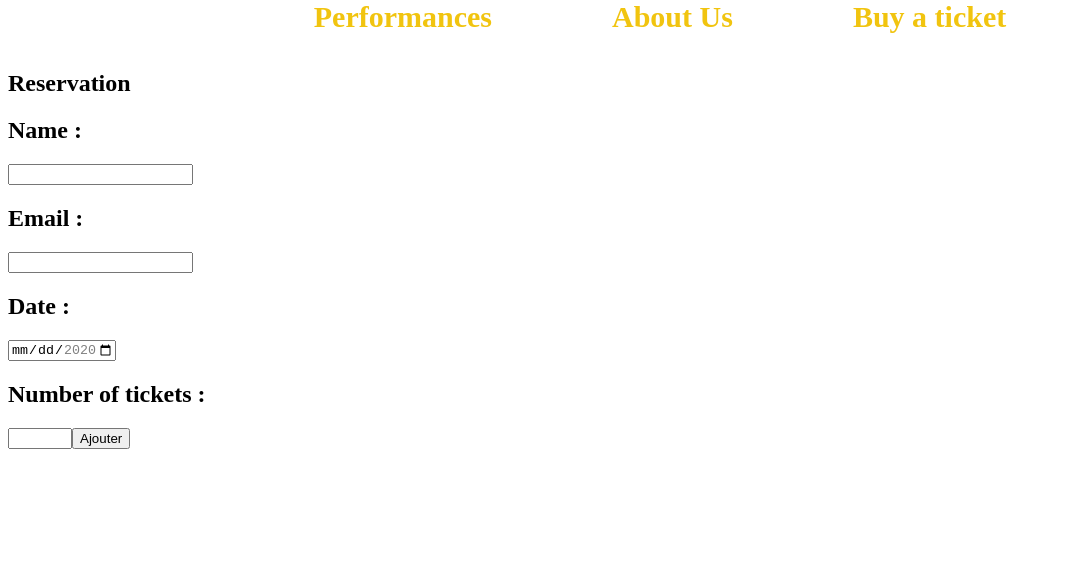
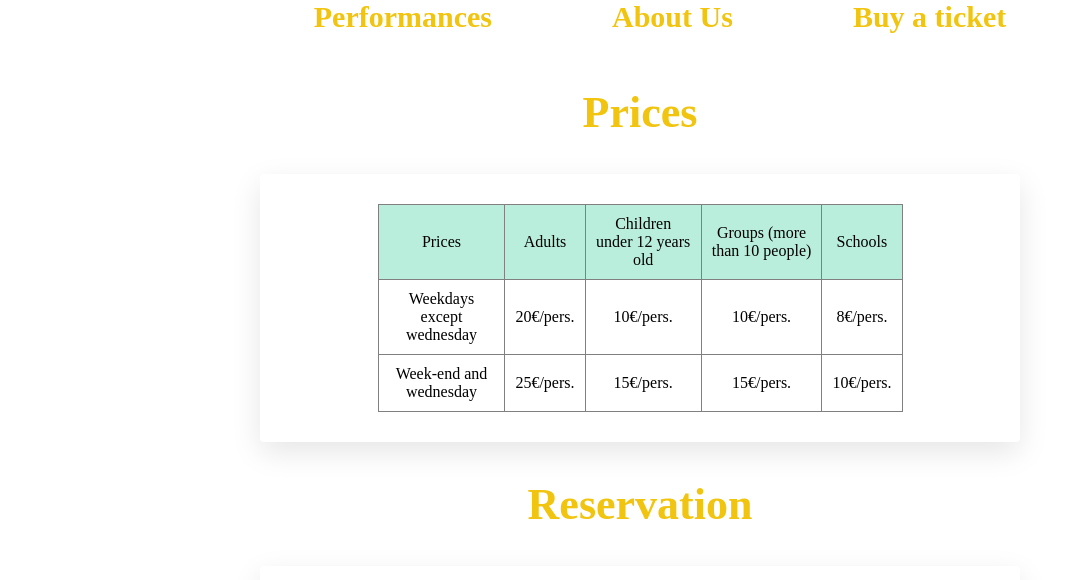
Before and after one commit to amoignet/wildCircusChecpoint4, an Angular app in the folder wildCircus/: page /reservation in a window 1280 px wide. Shown: the part 193-773 px from the top of the page, without its empty margins (0-1067 px from the left). Built offline with nearby package versions, Linux system fonts and the light colour scheme.

Commit message:
feat: add some html and css

```diff
--- a/wildCircus/src/app/pages/about-us/about-us.component.html
+++ b/wildCircus/src/app/pages/about-us/about-us.component.html
@@ -1,2 +1,31 @@
 <app-header></app-header>
-<p>about-us works!</p>
+<section id="AboutUs">
+  <h2>About Us</h2>
+
+  <div class="about_us">
+    <p>
+      Welcome in the fantastic world of the <strong> Wild Circus!</strong><br />
+      Come with us for an amazing show, take your place to live a magic dream
+      and find happiness.<br />
+      We are a famous Circus Company since 2014, we made our first show in La
+      Loupe and now our success has allowed us to create 12 other Circuses in
+      France and 6 in other European's Country.<br />
+      Don't wait any longer and join us.
+    </p>
+    <img
+      id="group"
+      src="http://vanille63.v.a.pic.centerblog.net/o/f603ed1f.jpg"
+      alt="group"
+    />
+  </div>
+
+  <iframe
+    src="https://www.google.com/maps/embed?pb=!1m18!1m12!1m3!1d2829.0301875504165!2d-0.5630998844633089!3d44.84131857909848!2m3!1f0!2f0!3f0!3m2!1i1024!2i768!4f13.1!3m3!1m2!1s0xd5527cba74d1bdf%3A0xb92bcdcad0920688!2sWild%20Code%20School%2C%20Formation%20d%C3%A9veloppeur%20web%20%26%20data%20analyst!5e0!3m2!1sfr!2sfr!4v1580379944748!5m2!1sfr!2sfr"
+    width="400"
+    height="400"
+    frameborder="0"
+    style="border:0;"
+    allowfullscreen="100%"
+  >
+  </iframe>
+</section>
--- a/wildCircus/src/app/pages/about-us/about-us.component.scss
+++ b/wildCircus/src/app/pages/about-us/about-us.component.scss
@@ -0,0 +1,22 @@
+/* About us */
+h2 {
+  font-family: "Amatic SC";
+  color: #f1c40f;
+  font-weight: bold;
+  text-align: center;
+  font-size: 44px;
+}
+
+#AboutUs {
+  background-color: #e6e6fa;
+ }
+
+ .about_us {
+  display: flex;
+  flex-direction: row;
+ }
+
+ #group {
+  width: 35%;
+  height: auto;
+ }
--- a/wildCircus/src/app/pages/admin/admin.component.html
+++ b/wildCircus/src/app/pages/admin/admin.component.html
@@ -3,6 +3,12 @@
 
 <div *ngFor="let user of users">
   <ul>{{user.name}} </ul>
-  <ul>{{user.email}} </ul>
+  <ul>{{user.email}}</ul>
   <button (click)="delete(user.id)" (click)="refresh()">Delete this reservation</button>
 </div>
+
+<div *ngFor="let ticket of tickets">
+  <ul>{{ticket.date}}</ul>
+  <ul>{{ticket.number}}</ul>
+  <button (click)="delete(ticket.id)" (click)="refresh()">Delete this reservation</button>
+</div>
--- a/wildCircus/src/app/pages/admin/admin.component.ts
+++ b/wildCircus/src/app/pages/admin/admin.component.ts
@@ -1,6 +1,9 @@
 import { UserClass } from './../../shared/models/user-class';
 import { Component, OnInit } from '@angular/core';
 import { ReservationService } from '../../shared/services/reservation.service';
+import { TicketService } from '../../shared/services/ticket.service';
+import { TicketClass } from '../../shared/models/ticket-class';
+
 
 @Component({
   selector: 'app-admin',
@@ -10,18 +13,25 @@ import { ReservationService } from '../../shared/services/reservation.service';
 export class AdminComponent implements OnInit {
 
   private users: UserClass[] = [];
+  private tickets: TicketClass[] = [];
 
-  constructor(private reservationService: ReservationService) { }
+  constructor(private reservationService: ReservationService, private ticketService: TicketService) { }
 
   ngOnInit() {
     this.reservationService.getUsers()
     .subscribe(response => this.users = response);
+    this.ticketService.getTicket()
+    .subscribe(data => this.tickets = data);
   }
 
   delete(id: number) {
     this.reservationService.deleteAUser(id)
     .subscribe(response => (this.users.splice(id, 1)));
+    this.ticketService.deleteATicket(id)
+    .subscribe(data => (this.tickets.splice(id, 1)));
   }
+
+
 
   refresh(): void {
     window.location.reload();
--- a/wildCircus/src/app/pages/home/home.component.html
+++ b/wildCircus/src/app/pages/home/home.component.html
@@ -1 +1,27 @@
 <app-header></app-header>
+<img id="main_picture" src="https://www.cirquedusoleil.com/-/media/cds/images/shows/corteo/featured_hero/corteo-hero.jpg?db=web&la=fr&vs=1&hash=3D48E6C471EB216969FE62AEC3AE8438F479FEF6" alt="wild-circus-image"/>
+
+    <section id="Performances">
+      <h2>Performances</h2>
+
+      <ul id="performances">
+
+        <li>
+            <img src="http://3.bp.blogspot.com/-Te_StOAEEOE/ThdFlBUxcQI/AAAAAAAAD_M/qTX4dklhkaQ/s1600/270826_1819808016004_1264274536_31732729_7447883_n.jpg" alt="laugh" />
+            <h3>Laugh</h3>
+            <p>As an adult, come and discover our irresistible clowns, between practical jokes and pranks let yourself be carried away by their joy and fall back into childhood.</p>
+         </li>
+
+         <li>
+           <img src="https://i0.wp.com/www.zoomsurlille.fr/wp-content/uploads/2017/02/cirque_arlette_gruss2017_03.jpg" alt="dream" />
+            <h3>Dream</h3>
+            <p>Let yourself be carried away in a world where the real and the imaginary are one, in the company of our talented magicians, discover a wonderful world limited only by your imagination.</p>
+         </li>
+
+         <li>
+            <img src="https://images.sudouest.fr/2016/01/14/57e1011166a4bde778c6eb54/default/1000/les-chevaux-du-cirque-arlette-gruss.jpg" alt="marvel_at" />
+            <h3>Marvel at</h3>
+            <p>Tame the untameable in the company of our tamers, between roar and razor-sharp claws, watch these fierce felines turn into sweet kittens.</p>
+         </li>
+      </ul>
+    </section>
--- a/wildCircus/src/app/pages/home/home.component.scss
+++ b/wildCircus/src/app/pages/home/home.component.scss
@@ -0,0 +1,54 @@
+h2 {
+  font-family: "Amatic SC";
+  color: #f1c40f;
+  font-weight: bold;
+  text-align: center;
+  font-size: 44px;
+}
+
+#main_picture {
+  height: auto;
+  width: 100%;
+}
+
+section {
+  padding: 25px 50px 25px 50px;
+}
+
+/* performances */
+#performances {
+  display: flex;
+  flex-direction: row;
+}
+
+li {
+  list-style-type: none;
+  margin: 5px;
+  display: flex;
+  flex-direction: column;
+  align-items: center;
+}
+
+li img {
+  width: 250px;
+  height: auto;
+}
+
+li h3 {
+  text-align: center;
+}
+
+/* About us */
+#AboutUs {
+  background-color: #e6e6fa;
+}
+
+.about_us {
+  display: flex;
+  flex-direction: row;
+}
+
+#group {
+  width: 35%;
+  height: auto;
+}
--- a/wildCircus/src/app/pages/reservation/reservation.component.html
+++ b/wildCircus/src/app/pages/reservation/reservation.component.html
@@ -1,24 +1,61 @@
 
 <app-header></app-header>
+
+<h2>Prices</h2>
+
+<div class="card-white">
+
+  <table >
+    <thead>
+      <tr>
+        <td>Prices</td>
+        <td>Adults</td>
+        <td>Children under 12 years old</td>
+        <td>Groups (more than 10 people)</td>
+        <td>Schools</td>
+      </tr>
+    </thead>
+    <tbody>
+      <tr>
+        <td>Weekdays except wednesday</td>
+        <td>20€/pers.</td>
+        <td>10€/pers.</td>
+        <td>10€/pers.</td>
+        <td>8€/pers.</td>
+      </tr>
+    </tbody>
+    <tfoot>
+      <tr>
+        <td>Week-end and wednesday</td>
+        <td>25€/pers.</td>
+        <td>15€/pers.</td>
+        <td>15€/pers.</td>
+        <td>10€/pers.</td>
+      </tr>
+    </tfoot>
+  </table>
+
+</div>
+
 <h2>Reservation</h2>
 
 <form (submit)="myForm.valid && createReservation()" #myForm="ngForm" class="card-white text-center">
 
-<h2>Name :</h2>
+<h3>Name :</h3>
 <input type="text" [(ngModel)]="user.name" name="name" #nameRef=ngModel required>
 <div *ngIf="nameRef?.errors?.required && myForm.submitted">the Name field is required</div>
 
-<h2>Email :</h2>
+<h3>Email :</h3>
 <input type="email" [(ngModel)]="user.email" name="email" #emailRef=ngModel required>
 <div *ngIf="emailRef?.errors?.required && myForm.submitted">the Email field is required</div>
 
-<h2>Date :</h2>
-<input type="date" value="2020-01-31" min="2020-01-01" max="2020-12-31" [(ngModel)]="ticket.date" name="date" #dateRef=ngModel required>
+<h3>Date :</h3>
+<input type="date" value="yyyy-mm--jj" min="2020-01-01" max="2020-12-31" [(ngModel)]="ticket.date" name="date" #dateRef=ngModel required>
 <div *ngIf="dateRef?.errors?.required && myForm.submitted">the date field is required</div>
 
-<h2>Number of tickets :</h2>
+<h3>Number of tickets :</h3>
 <input type="number"   min="1" max="100" [(ngModel)]="ticket.number" name="number" #numberRef=ngModel required>
-<div *ngIf="numberRef?.errors?.required && myForm.submitted">the Number of tickets field is required</div>
+<!-- <div *ngIf="numberRef?.errors?.required && myForm.submitted">the Number of tickets field is required</div> -->
 
   <button type="submit">Ajouter</button>
 
--- a/wildCircus/src/app/pages/reservation/reservation.component.scss
+++ b/wildCircus/src/app/pages/reservation/reservation.component.scss
@@ -0,0 +1,68 @@
+h2 {
+  font-family: "Amatic SC";
+  color: #f1c40f;
+  font-weight: bold;
+  text-align: center;
+  font-size: 44px;
+}
+
+//table
+table {
+  border-collapse: collapse;
+  width: 75%;
+  border: 1px solid gray;
+  margin: auto;
+  text-align: center;
+ }
+
+thead {
+ background-color: #baeedc;
+}
+
+td {
+  border: 1px solid gray;
+  padding: 10px;
+}
+
+//forms
+
+body {
+  background-color: rgb(230,230,230);
+  color: rgb(40,40,40);
+  font-weight: lighter;
+}
+
+  h2 {
+    text-align: center;
+  }
+
+.card-white {
+  background: white;
+  padding: 30px;
+  border-radius: 4px;
+  box-shadow: 0 10px 30px rgba(0,0,0,0.1);
+  width: 700px;
+  margin: 24px auto;
+  display: flex;
+  flex-direction: column;
+
+}
+
+.text-center {
+  text-align: center;
+}
+
+input {
+  width: 30%;
+  margin: 0 auto;
+  border-radius: 4px;
+}
+
+button {
+  width: 30%;
+  margin-top: 30;
+  border-radius: 4px;
+  padding: 2%;
+  background-color: transparent;
+  margin:  20px auto 0 auto;
+ }
```
